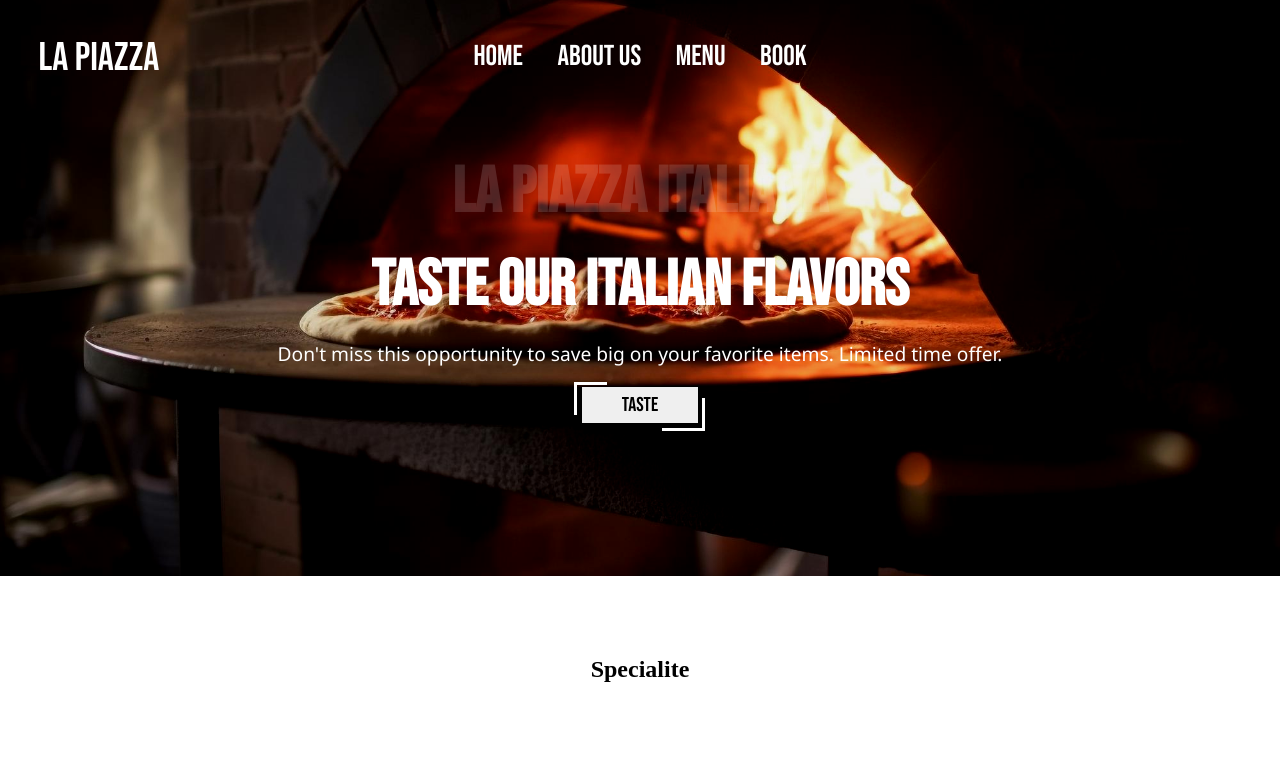
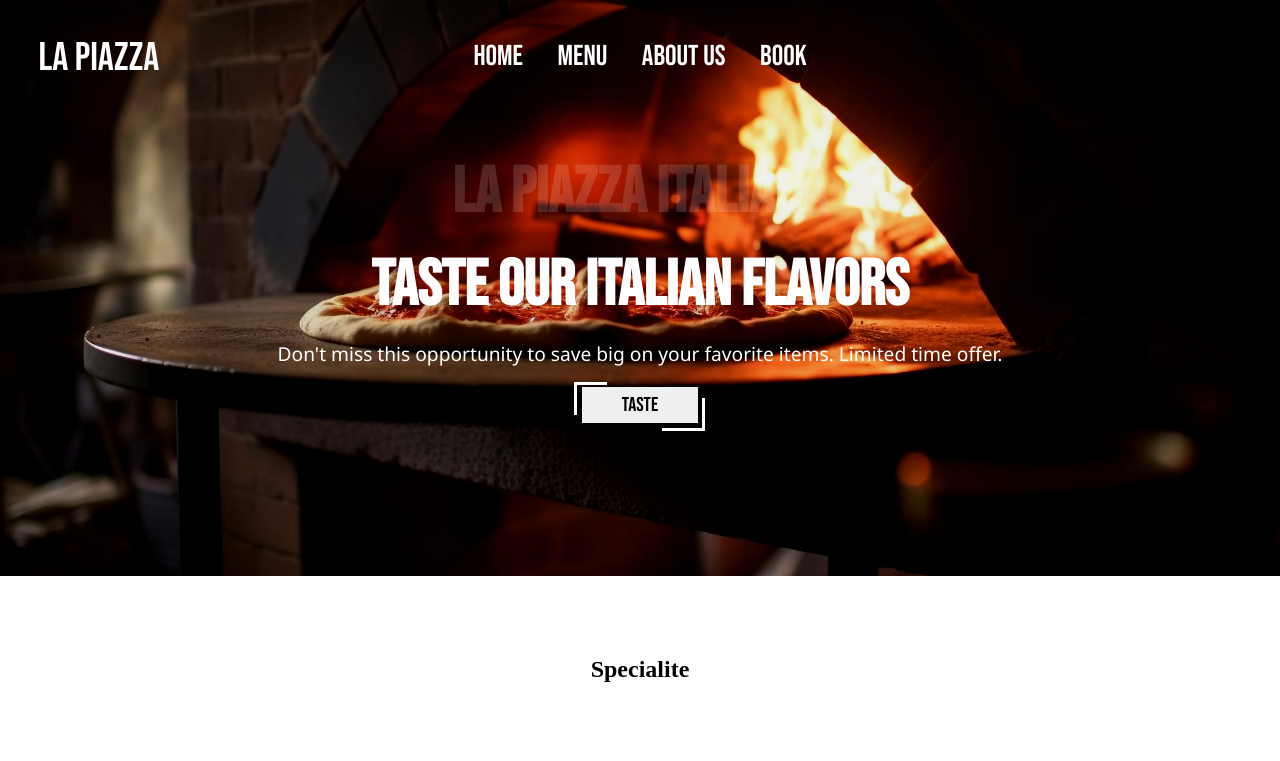
Before and after one commit to StavrosMak/italian_restaurant, a React (Create React App) app: page / in a window 1280 px wide. Shown: the top 761 px of the page. Built offline with nearby package versions, Linux system fonts and the light colour scheme; grey boxes are pictures that could not be loaded.

Commit message:
Some improvements

```diff
--- a/package.json
+++ b/package.json
@@ -13,6 +13,7 @@
     "react": "^18.2.0",
     "react-dom": "^18.2.0",
     "react-router-dom": "^6.14.2",
+    "react-router-hash-link": "^2.4.3",
     "react-scripts": "5.0.1",
     "web-vitals": "^2.1.4"
   },
--- a/src/components/BookSection/BookSection.css
+++ b/src/components/BookSection/BookSection.css
@@ -36,10 +36,10 @@
 .formStatus {
     /* font-size: 2em; */
     color: #fff;
-    /* background-color: rgba(0, 0, 0, 0.6); */
     border-radius: 10px;
     font-weight: bold;
     padding: .5em;
+    height: 60px;
 }
 
 
--- a/src/components/BookSection/BookSection.js
+++ b/src/components/BookSection/BookSection.js
@@ -37,7 +37,7 @@ export default function BookSection() {
   };
 
   return (
-    <div className="BookSection">
+    <div className="BookSection" id='book'>
       <h3>Book Your Table.</h3>
       <form className='form' onSubmit={handleFormSubmit}>
         <input
--- a/src/components/EmployeesSection/EmployeesSection.js
+++ b/src/components/EmployeesSection/EmployeesSection.js
@@ -3,7 +3,7 @@ import EmployeeCard from './EmployeeCard';
 export default function EmployeesSection() {
 
     return (
-        <div className="EmployeesSection">
+        <div className="EmployeesSection" id='about'>
 
             <div className="aboutUsText">
                 <h2 className='aboutUsHeader'>From Family Kitchen to Your Table.</h2>
--- a/src/components/HeroSection/HeroSection.js
+++ b/src/components/HeroSection/HeroSection.js
@@ -7,7 +7,7 @@ import { Link } from 'react-router-dom'
 export default function HeroSection() {
 
     return (
-        <div className='HeroSection'>
+        <div className='HeroSection' id='#'>
             <div className="banner-content">
                 <h1 className='backgroundText'>La Piazza Italiana</h1>
                 <h1>Taste our italian flavors</h1>
--- a/src/components/MenuSection/Menu.js
+++ b/src/components/MenuSection/Menu.js
@@ -23,7 +23,7 @@ export default function Menu() {
         meal => selectedCategory === 'All' || meal.category === selectedCategory
         );
     return (
-        <div className="Menu">
+        <div className="Menu" id='menu'>
             <div className="MenuHeader">
                 <h2 className="MenuTitle">Menu</h2>
                 <div className="MenuList">
--- a/src/components/Navbar/Navbar.js
+++ b/src/components/Navbar/Navbar.js
@@ -1,5 +1,6 @@
 import React, { useState } from "react"
-import { Link } from 'react-router-dom';
+// import { Link } from 'react-router-dom';
+import { HashLink as Link } from 'react-router-hash-link';
 // import NavbarItems from '../data/Links.json';
 import NavbarItems from '../data/Links.json'
 
@@ -33,7 +34,7 @@ export default function Navbar() {
                             return (
                                 <li key={index} className={`${item.cName}`}>
                                     {/* <Link to='/' className="linkItem"  >{item.title}</Link> */}
-                                    <Link
+                                    <Link smooth
                                         to={item.url}
                                         className="linkItem"
                                         onClick={() => {
--- a/src/components/data/Links.json
+++ b/src/components/data/Links.json
@@ -1,8 +1,13 @@
 [
     {
-        "title": "Home", "url": "/",
+        "title": "Home", "url": "/#",
         "cName": "nav-links",
         "icon": "fa-solid fa-house-user"
+    },
+    {
+        "title": "Menu",
+        "url": "#menu", "cName": "nav-links",
+        "icon": "fa-solid fa-briefcase"
     },
     {
         "title": "About us",
@@ -11,11 +16,6 @@
         "icon": "fa-solid fa-circle-info"
     },
     {
-        "title": "Menu",
-        "url": "#menu", "cName": "nav-links",
-        "icon": "fa-solid fa-briefcase"
-    },
-    {
         "title": "Book",
         "url": "#book",
         "cName": "nav-links",
--- a/src/style.css
+++ b/src/style.css
@@ -1,11 +1,15 @@
-*{
+* {
     margin: 0;
     padding: 0;
     box-sizing: border-box;
     user-select: none;
 }
 
-ul li{
+ul li {
     text-decoration: none;
     list-style-type: none;
 }
+
+button {
+    cursor: pointer;
+}
```
Also changed, not shown: 1 other file (tests, documents, lock files or other folders).
